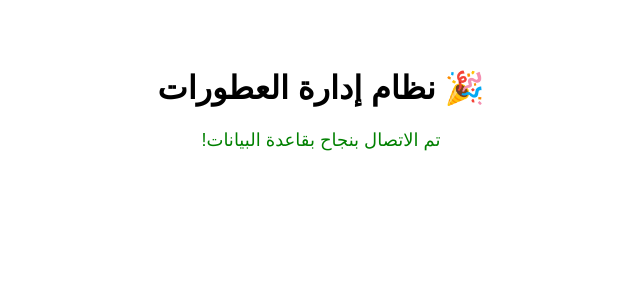
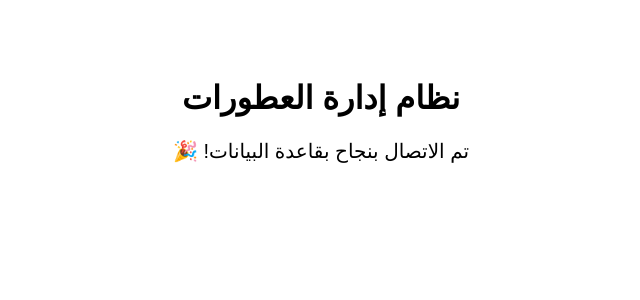
Before and after one commit to aymenchebbi705-rgb/Parfum-app, a Next.js app: page / in a window 1280 px wide. Shown: the top 300 px of the page, without its empty margins (319-959 px from the left). Built offline with nearby package versions, Linux system fonts and the light colour scheme; no server answers.

Commit message:
index.js

```diff
--- a/pages/index.js
+++ b/pages/index.js
@@ -1,29 +1,29 @@
 import { useEffect, useState } from 'react';
 import { createClient } from '@supabase/supabase-js';
 
-const supabaseUrl = process.env.NEXT_PUBLIC_SUPABASE_URL || '';
-const supabaseAnonKey = process.env.NEXT_PUBLIC_SUPABASE_ANON_KEY || '';
-
 export default function Home() {
-  const [supabase, setSupabase] = useState(null);
-  const [status, setStatus] = useState('جاري الاتصال بالسيستم...');
+  const [status, setStatus] = useState('جاري الفحص...');
 
   useEffect(() => {
-    if (supabaseUrl && supabaseAnonKey) {
-      const client = createClient(supabaseUrl, supabaseAnonKey);
-      setSupabase(client);
-      setStatus('تم الاتصال بنجاح بقاعدة البيانات!');
+    const url = process.env.NEXT_PUBLIC_SUPABASE_URL;
+    const key = process.env.NEXT_PUBLIC_SUPABASE_ANON_KEY;
+
+    if (!url || !key) {
+      setStatus('تنبيه: يلزم إضافة Environment Variables في Vercel');
     } else {
-      setStatus('خطأ: مفاتيح Supabase غير مكتملة.');
+      try {
+        createClient(url, key);
+        setStatus('تم الاتصال بنجاح بقاعدة البيانات! 🎉');
+      } catch (err) {
+        setStatus('خطأ في الاتصال: ' + err.message);
+      }
     }
   }, []);
 
   return (
-    <div style={{ padding: '40px', fontFamily: 'sans-serif', textAlign: 'center', direction: 'rtl' }}>
-      <h1>🎉 نظام إدارة العطورات</h1>
-      <p style={{ fontSize: '18px', color: status.includes('بنجاح') ? 'green' : 'red' }}>
-        {status}
-      </p>
+    <div style={{ padding: '50px', fontFamily: 'sans-serif', textAlign: 'center', direction: 'rtl' }}>
+      <h1>نظام إدارة العطورات</h1>
+      <p style={{ fontSize: '20px', marginTop: '20px' }}>{status}</p>
     </div>
   );
 }
```
